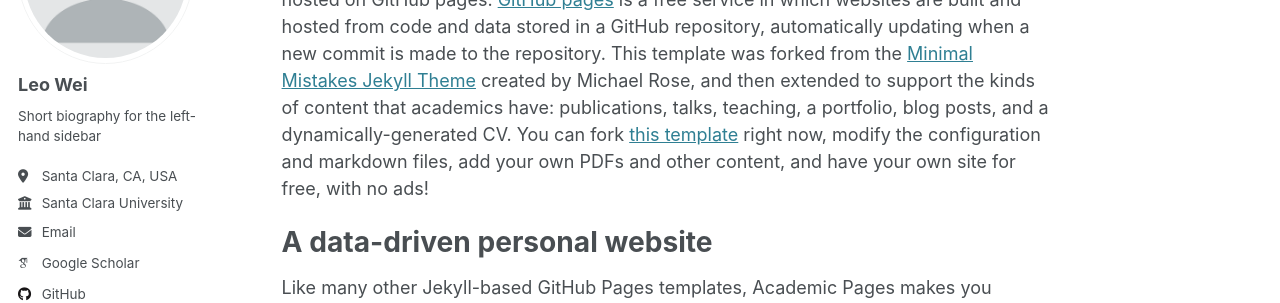
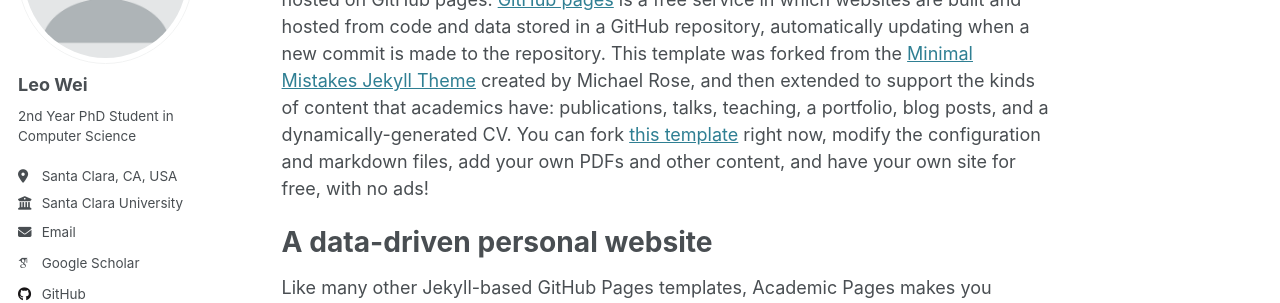
Before and after one commit to tingruew/tingruew.github.io, a Jekyll site: the page built from _pages/about.md, in a window 1280 px wide. Shown: the part 217-520 px from the top of the page. Built offline with Jekyll 4.4.1, drawn with Linux system fonts in a browser that asks for light colours; some web fonts are replaced.

Commit message:
Update _config.yml

```diff
--- a/_config.yml
+++ b/_config.yml
@@ -25,7 +25,7 @@ author:
   avatar           : "profile.png"
   name             : "Leo Wei"
   pronouns         : # example: "she/her"
-  bio              : "Short biography for the left-hand sidebar"
+  bio              : "2nd Year PhD Student in Computer Science"
   location         : "Santa Clara, CA, USA"
   employer         : "Santa Clara University"
   uri              : # URL
```
